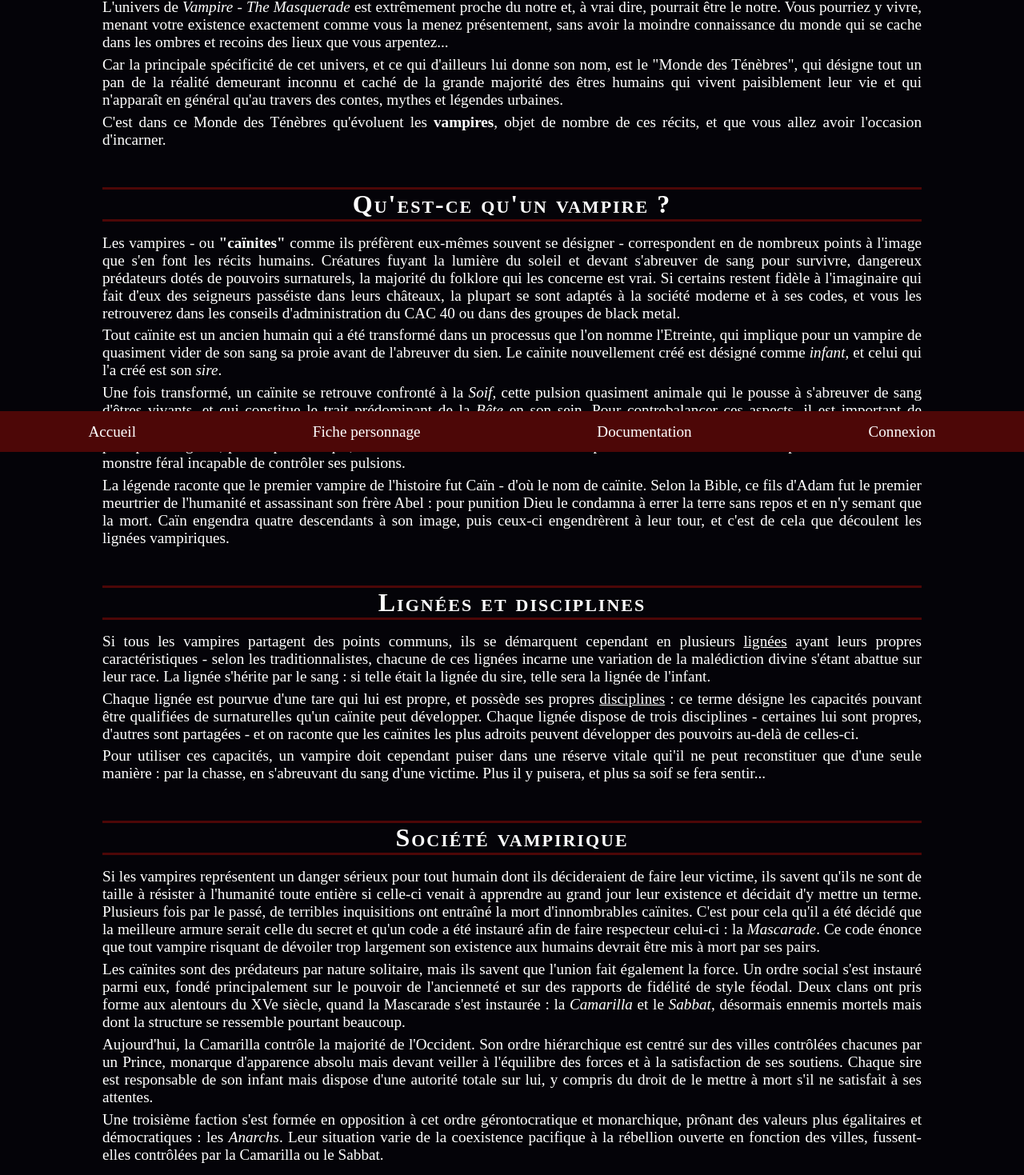
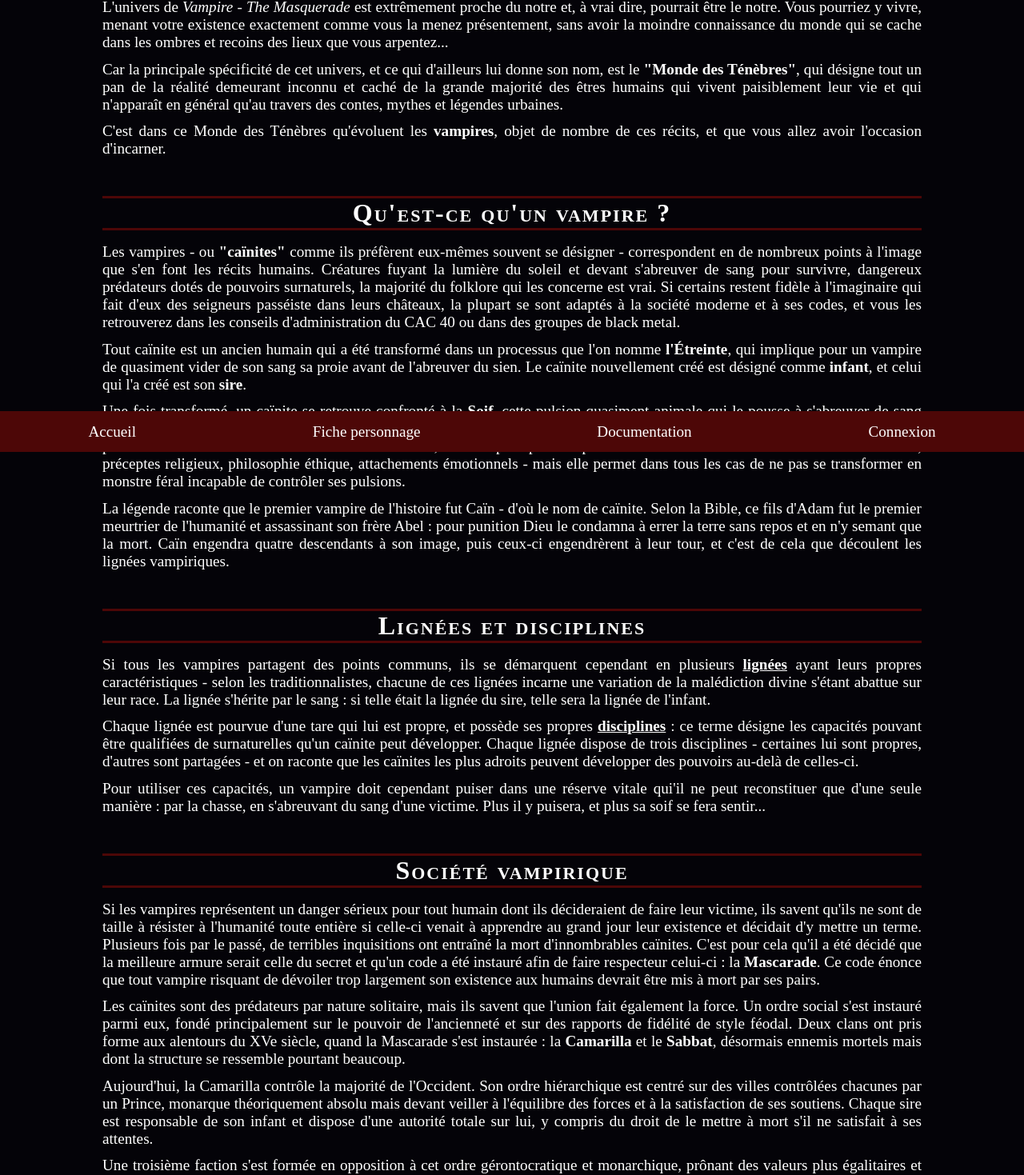
Before and after one commit to IrealCreation/vtm, a Next.js app: page /univers in a window 1280 px wide. Shown: the part 235-1704 px from the top of the page at 80% size. Built offline with nearby package versions, Linux system fonts and the light colour scheme.

Commit message:
Responsive et réorganisation des composants

```diff
--- a/components/desJet.tsx
+++ b/components/des/desJet.tsx
@@ -2,8 +2,8 @@
 import { useEffect, useState } from "react";
 import { Jet } from "@/interfaces/jet";
 import { Character, calculSoif } from "@/interfaces/character";
+import NumberField from "../fields/numberfield";
 import DesButton from "./desButton";
-import NumberField from "./fields/numberfield";
 import JetDetail from "./jetDetail";
 import { generateCharacter } from "@/redux/store";
 
--- a/pages/des.tsx
+++ b/pages/des.tsx
@@ -3,7 +3,7 @@
 import Head from "next/head";
 import { useIsLogged } from "@/hooks/useIsLogged";
 import { useEffect } from "react";
-import DesJet from "@/components/desJet";
+import DesJet from "@/components/des/desJet";
 
 export default function PageJet() {
 
--- a/pages/univers.tsx
+++ b/pages/univers.tsx
@@ -18,25 +18,25 @@
 
                 <h2>Présentation</h2>
                 <p>L&apos;univers de <em>Vampire - The Masquerade</em> est extrêmement proche du notre et, à vrai dire, pourrait être le notre. Vous pourriez y vivre, menant votre existence exactement comme vous la menez présentement, sans avoir la moindre connaissance du monde qui se cache dans les ombres et recoins des lieux que vous arpentez...</p>
-                <p>Car la principale spécificité de cet univers, et ce qui d&apos;ailleurs lui donne son nom, est le &quot;Monde des Ténèbres&quot;, qui désigne tout un pan de la réalité demeurant inconnu et caché de la grande majorité des êtres humains qui vivent paisiblement leur vie et qui n&apos;apparaît en général qu&apos;au travers des contes, mythes et légendes urbaines.</p>
+                <p>Car la principale spécificité de cet univers, et ce qui d&apos;ailleurs lui donne son nom, est le <strong>&quot;Monde des Ténèbres&quot;</strong>, qui désigne tout un pan de la réalité demeurant inconnu et caché de la grande majorité des êtres humains qui vivent paisiblement leur vie et qui n&apos;apparaît en général qu&apos;au travers des contes, mythes et légendes urbaines.</p>
                 <p>C&apos;est dans ce Monde des Ténèbres qu&apos;évoluent les <strong>vampires</strong>, objet de nombre de ces récits, et que vous allez avoir l&apos;occasion d&apos;incarner.</p>
 
                 <h2>Qu&apos;est-ce qu&apos;un vampire ?</h2>
                 <p>Les vampires - ou <strong>&quot;caïnites&quot;</strong> comme ils préfèrent eux-mêmes souvent se désigner - correspondent en de nombreux points à l&apos;image que s&apos;en font les récits humains. Créatures fuyant la lumière du soleil et devant s&apos;abreuver de sang pour survivre, dangereux prédateurs dotés de pouvoirs surnaturels, la majorité du folklore qui les concerne est vrai. Si certains restent fidèle à l&apos;imaginaire qui fait d&apos;eux des seigneurs passéiste dans leurs châteaux, la plupart se sont adaptés à la société moderne et à ses codes, et vous les retrouverez dans les conseils d&apos;administration du CAC 40 ou dans des groupes de black metal.</p>
-                <p>Tout caïnite est un ancien humain qui a été transformé dans un processus que l&apos;on nomme l&apos;Etreinte, qui implique pour un vampire de quasiment vider de son sang sa proie avant de l&apos;abreuver du sien. Le caïnite nouvellement créé est désigné comme <em>infant</em>, et celui qui l&apos;a créé est son <em>sire</em>.</p>
-                <p>Une fois transformé, un caïnite se retrouve confronté à la <em>Soif</em>, cette pulsion quasiment animale qui le pousse à s&apos;abreuver de sang d&apos;êtres vivants, et qui constitue le trait prédominant de la <em>Bête</em> en son sein. Pour contrebalancer ces aspects, il est important de préserver dans une certaine mesure son <em>Humanité</em> ; celle-ci peut prendre plusieurs formes selon les individus - codes moraux, préceptes religieux, philosophie éthique, attachements émotionnels - mais elle permet dans tous les cas de ne pas se transformer en monstre féral incapable de contrôler ses pulsions.</p>
+                <p>Tout caïnite est un ancien humain qui a été transformé dans un processus que l&apos;on nomme <strong>l&apos;Étreinte</strong>, qui implique pour un vampire de quasiment vider de son sang sa proie avant de l&apos;abreuver du sien. Le caïnite nouvellement créé est désigné comme <strong>infant</strong>, et celui qui l&apos;a créé est son <strong>sire</strong>.</p>
+                <p>Une fois transformé, un caïnite se retrouve confronté à la <strong>Soif</strong>, cette pulsion quasiment animale qui le pousse à s&apos;abreuver de sang d&apos;êtres vivants, et qui constitue le trait prédominant de la <strong>Bête</strong> en son sein. Pour contrebalancer ces aspects, il est important de préserver dans une certaine mesure son <strong>Humanité</strong> ; celle-ci peut prendre plusieurs formes selon les individus - codes moraux, préceptes religieux, philosophie éthique, attachements émotionnels - mais elle permet dans tous les cas de ne pas se transformer en monstre féral incapable de contrôler ses pulsions.</p>
                 <p>La légende raconte que le premier vampire de l&apos;histoire fut Caïn - d&apos;où le nom de caïnite. Selon la Bible, ce fils d&apos;Adam fut le premier meurtrier de l&apos;humanité et assassinant son frère Abel : pour punition Dieu le condamna à errer la terre sans repos et en n&apos;y semant que la mort. Caïn engendra quatre descendants à son image, puis ceux-ci engendrèrent à leur tour, et c&apos;est de cela que découlent les lignées vampiriques.</p>
 
                 <h2>Lignées et disciplines</h2>
-                <p>Si tous les vampires partagent des points communs, ils se démarquent cependant en plusieurs <Link href="/lignees">lignées</Link> ayant leurs propres caractéristiques - selon les traditionnalistes, chacune de ces lignées incarne une variation de la malédiction divine s&apos;étant abattue sur leur race. La lignée s&apos;hérite par le sang : si telle était la lignée du sire, telle sera la lignée de l&apos;infant.</p>
-                <p>Chaque lignée est pourvue d&apos;une tare qui lui est propre, et possède ses propres <Link href="/disciplines">disciplines</Link> : ce terme désigne les capacités pouvant être qualifiées de surnaturelles qu&apos;un caïnite peut développer. Chaque lignée dispose de trois disciplines - certaines lui sont propres, d&apos;autres sont partagées - et on raconte que les caïnites les plus adroits peuvent développer des pouvoirs au-delà de celles-ci.</p>
+                <p>Si tous les vampires partagent des points communs, ils se démarquent cependant en plusieurs <strong><Link href="/lignees">lignées</Link></strong> ayant leurs propres caractéristiques - selon les traditionnalistes, chacune de ces lignées incarne une variation de la malédiction divine s&apos;étant abattue sur leur race. La lignée s&apos;hérite par le sang : si telle était la lignée du sire, telle sera la lignée de l&apos;infant.</p>
+                <p>Chaque lignée est pourvue d&apos;une tare qui lui est propre, et possède ses propres <strong><Link href="/disciplines">disciplines</Link></strong> : ce terme désigne les capacités pouvant être qualifiées de surnaturelles qu&apos;un caïnite peut développer. Chaque lignée dispose de trois disciplines - certaines lui sont propres, d&apos;autres sont partagées - et on raconte que les caïnites les plus adroits peuvent développer des pouvoirs au-delà de celles-ci.</p>
                 <p>Pour utiliser ces capacités, un vampire doit cependant puiser dans une réserve vitale qui&apos;il ne peut reconstituer que d&apos;une seule manière : par la chasse, en s&apos;abreuvant du sang d&apos;une victime. Plus il y puisera, et plus sa soif se fera sentir...</p>
 
                 <h2>Société vampirique</h2>
-                <p>Si les vampires représentent un danger sérieux pour tout humain dont ils décideraient de faire leur victime, ils savent qu&apos;ils ne sont de taille à résister à l&apos;humanité toute entière si celle-ci venait à apprendre au grand jour leur existence et décidait d&apos;y mettre un terme. Plusieurs fois par le passé, de terribles inquisitions ont entraîné la mort d&apos;innombrables caïnites. C&apos;est pour cela qu&apos;il a été décidé que la meilleure armure serait celle du secret et qu&apos;un code a été instauré afin de faire respecteur celui-ci : la <em>Mascarade</em>. Ce code énonce que tout vampire risquant de dévoiler trop largement son existence aux humains devrait être mis à mort par ses pairs.</p>
-                <p>Les caïnites sont des prédateurs par nature solitaire, mais ils savent que l&apos;union fait également la force. Un ordre social s&apos;est instauré parmi eux, fondé principalement sur le pouvoir de l&apos;ancienneté et sur des rapports de fidélité de style féodal. Deux clans ont pris forme aux alentours du XVe siècle, quand la Mascarade s&apos;est instaurée : la <em>Camarilla</em> et le <em>Sabbat</em>, désormais ennemis mortels mais dont la structure se ressemble pourtant beaucoup.</p>
-                <p>Aujourd&apos;hui, la Camarilla contrôle la majorité de l&apos;Occident. Son ordre hiérarchique est centré sur des villes contrôlées chacunes par un Prince, monarque d&apos;apparence absolu mais devant veiller à l&apos;équilibre des forces et à la satisfaction de ses soutiens. Chaque sire est responsable de son infant mais dispose d&apos;une autorité totale sur lui, y compris du droit de le mettre à mort s&apos;il ne satisfait à ses attentes.</p>
-                <p>Une troisième faction s&apos;est formée en opposition à cet ordre gérontocratique et monarchique, prônant des valeurs plus égalitaires et démocratiques : les <em>Anarchs</em>. Leur situation varie de la coexistence pacifique à la rébellion ouverte en fonction des villes, fussent-elles contrôlées par la Camarilla ou le Sabbat.</p>
+                <p>Si les vampires représentent un danger sérieux pour tout humain dont ils décideraient de faire leur victime, ils savent qu&apos;ils ne sont de taille à résister à l&apos;humanité toute entière si celle-ci venait à apprendre au grand jour leur existence et décidait d&apos;y mettre un terme. Plusieurs fois par le passé, de terribles inquisitions ont entraîné la mort d&apos;innombrables caïnites. C&apos;est pour cela qu&apos;il a été décidé que la meilleure armure serait celle du secret et qu&apos;un code a été instauré afin de faire respecteur celui-ci : la <strong>Mascarade</strong>. Ce code énonce que tout vampire risquant de dévoiler trop largement son existence aux humains devrait être mis à mort par ses pairs.</p>
+                <p>Les caïnites sont des prédateurs par nature solitaire, mais ils savent que l&apos;union fait également la force. Un ordre social s&apos;est instauré parmi eux, fondé principalement sur le pouvoir de l&apos;ancienneté et sur des rapports de fidélité de style féodal. Deux clans ont pris forme aux alentours du XVe siècle, quand la Mascarade s&apos;est instaurée : la <strong>Camarilla</strong> et le <strong>Sabbat</strong>, désormais ennemis mortels mais dont la structure se ressemble pourtant beaucoup.</p>
+                <p>Aujourd&apos;hui, la Camarilla contrôle la majorité de l&apos;Occident. Son ordre hiérarchique est centré sur des villes contrôlées chacunes par un Prince, monarque théoriquement absolu mais devant veiller à l&apos;équilibre des forces et à la satisfaction de ses soutiens. Chaque sire est responsable de son infant et dispose d&apos;une autorité totale sur lui, y compris du droit de le mettre à mort s&apos;il ne satisfait à ses attentes.</p>
+                <p>Une troisième faction s&apos;est formée en opposition à cet ordre gérontocratique et monarchique, prônant des valeurs plus égalitaires et démocratiques : les <strong>Anarchs</strong>. Leur situation varie de la coexistence pacifique à la rébellion ouverte en fonction des villes, fussent-elles contrôlées par la Camarilla ou le Sabbat.</p>
 
                 <h2>Crédits</h2>
                 <p>Cet univers est fondé de façon presque intégrale sur le <em>World of Darkness</em> de <em>White Wolf Publishing</em>, éditeur du jeu <em>Vampire - The Masquerade</em>. Ce site consiste en un usage non-commercial de leur création, dans un but d&apos;accompagnement de joueurs et des maîtres du jeu.</p>
--- a/styles/globals.scss
+++ b/styles/globals.scss
@@ -27,15 +27,8 @@
 body {
     background-color: var(--bg-color);
     color: var(--text-color);
-    font-size: 1.2em;
+    font-size: 1.2rem;
     padding-bottom: 6em;
-
-    @media screen and (max-width: $breakpoint-lg) {
-        font-size: 1.1em;
-    }
-    @media screen and (max-width: $breakpoint-sm) {
-        font-size: 1em;
-    }
 }
 
 a {
@@ -76,6 +69,10 @@
     letter-spacing: 1px;
     font-size: 2.5rem;
     margin: 0 4rem 1rem;
+
+    @media screen and (max-width: $breakpoint-sm) {
+        margin: 0 2rem 1rem;
+    }
 }
 h2 {
     font-variant: small-caps;
@@ -92,7 +89,12 @@
 }
 p {
     margin-top: 0.3em;
-    margin-bottom: 0.3em;
+    margin-bottom: 0.6em;
+
+    @media screen and (max-width: $breakpoint-sm) {
+        max-width: 90vw;
+        margin: 0.3em auto 0.6em;
+    }
 }
 ul {
     list-style-position: inside;
@@ -101,7 +103,7 @@
 .arrow {
     font-size: 0.6em;
     display: inline-block;
-    padding-top: 0.6em;;
+    padding-top: 0.6em;
 }
 
 .title-bloc {
```
Also changed, not shown: styles/fichePerso.scss (+7 -0 lines), components/des/desButton.tsx (renamed from components/desButton.tsx), components/des/jetDetail.tsx (renamed from components/jetDetail.tsx).
